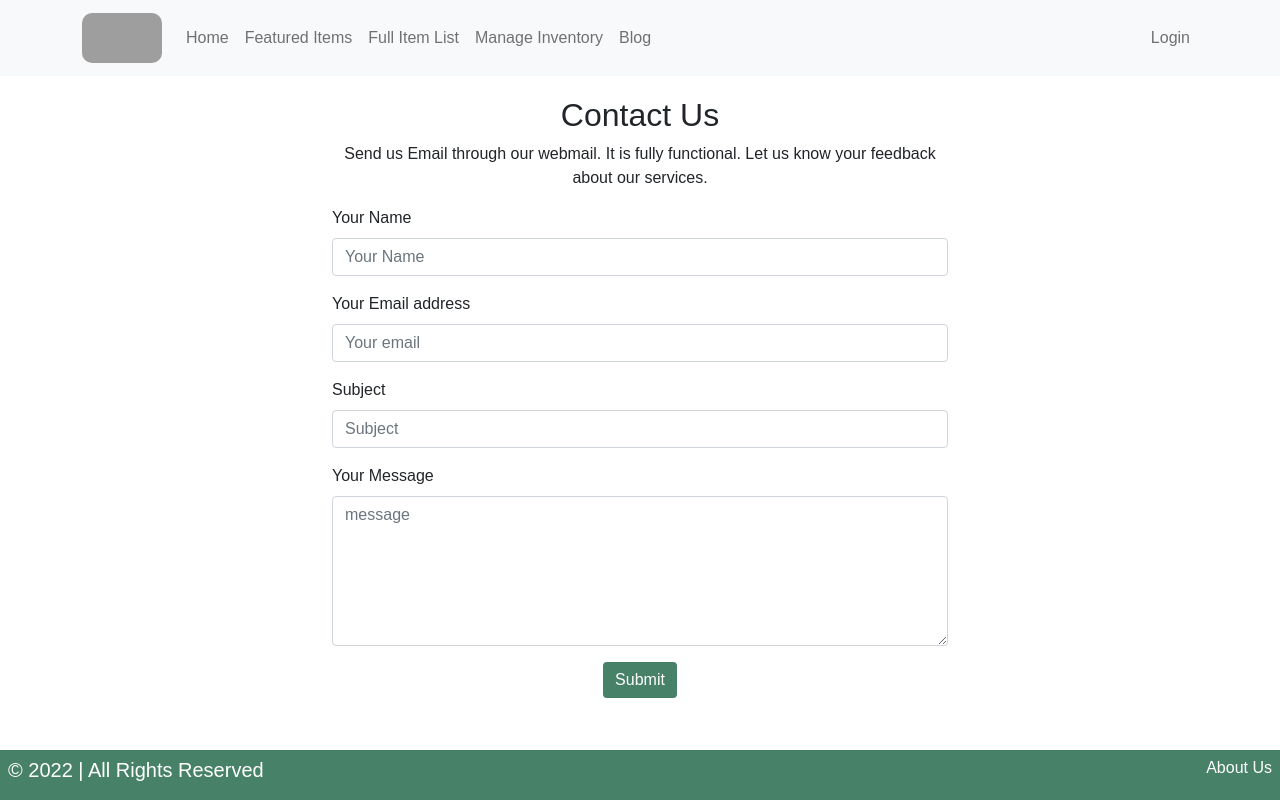
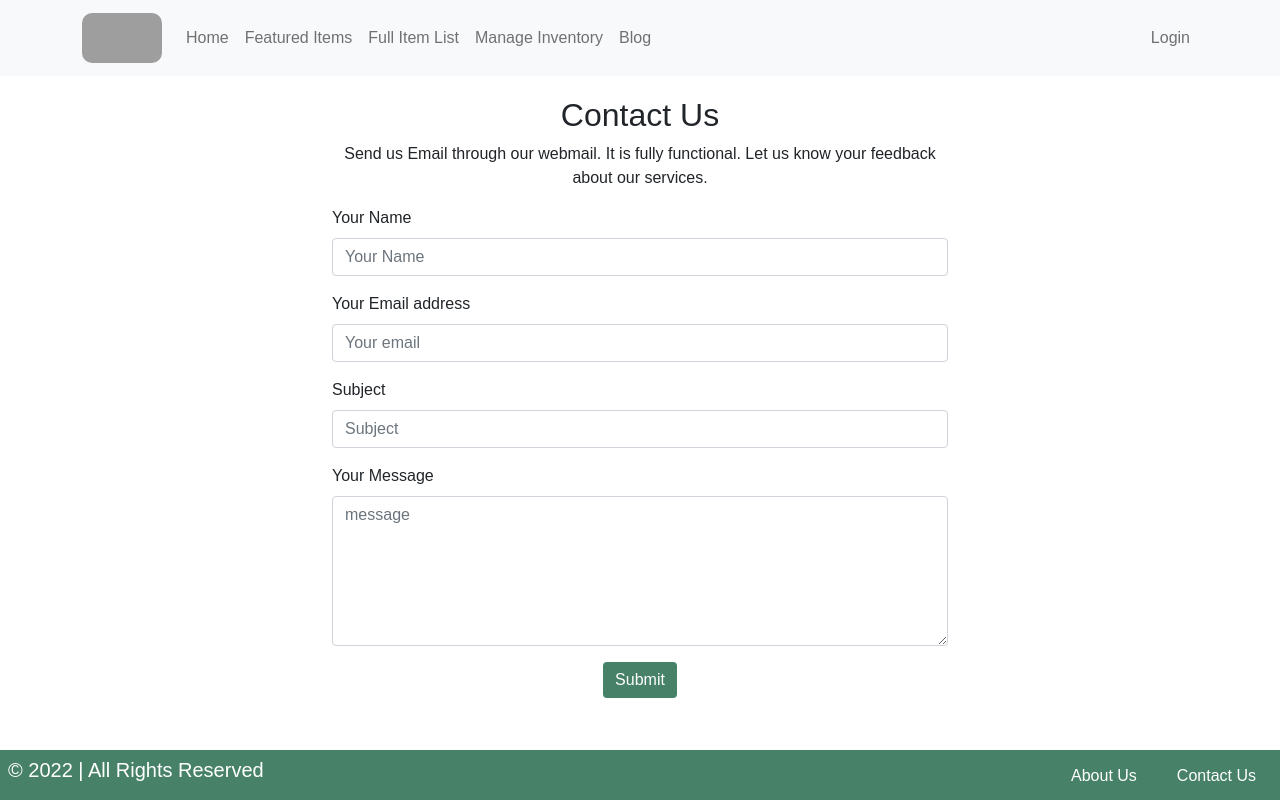
Before and after one commit to n00bNn00b/textile-machines-mart-client, a React (Create React App) app: page /contactus in a window 1280 px wide. Built offline with nearby package versions, Linux system fonts and the light colour scheme; no server answers; grey boxes are pictures that could not be loaded.

Commit message:
not found page modified, button added in full item list, Social login button size fixed, footer link fixed

```diff
--- a/src/pages/Full/Full.jsx
+++ b/src/pages/Full/Full.jsx
@@ -1,6 +1,7 @@
 import axios from "axios";
 import React, { useEffect, useState } from "react";
-import { Container } from "react-bootstrap";
+import { Button, Container } from "react-bootstrap";
+import { Link } from "react-router-dom";
 import Product from "../Product/Product";
 import Loading from "../SharedComponents/Loading/Loading";
 
@@ -17,7 +18,7 @@ const Full = () => {
   }, []);
   // console.log(products);
   return (
-    <Container className="mt-5">
+    <Container className="mt-5 pb-3 w-100">
       <h2 className="text-center pt-5">Full Item List</h2>
       {loading ? (
         <Loading loading={loading} />
@@ -30,6 +31,14 @@ const Full = () => {
           ))}
         </div>
       )}
+      <Button
+        style={{ backgroundColor: "rgb(70, 129, 104)" }}
+        as={Link}
+        to="/manageInventory"
+        className="d-block mx-auto w-25 border-0 mb-5"
+      >
+        Manage Inventory
+      </Button>
     </Container>
   );
 };
--- a/src/pages/ManageInventory/ManageInventory.jsx
+++ b/src/pages/ManageInventory/ManageInventory.jsx
@@ -1,6 +1,7 @@
 import axios from "axios";
 import React, { useEffect, useState } from "react";
-import { Container } from "react-bootstrap";
+import { Button, Container } from "react-bootstrap";
+import { Link } from "react-router-dom";
 import Inventory from "./Inventory";
 
 const ManageInventory = () => {
@@ -16,6 +17,15 @@ const ManageInventory = () => {
     <Container className="pb-5">
       <div>
         <h2 className="text-center mt-5 pt-5">Manage Inventory</h2>
+        <Button
+          className="border-0 ms-3"
+          style={{ backgroundColor: "rgb(70, 129, 104)" }}
+          as={Link}
+          to="/addItem"
+        >
+          {" "}
+          Add New Item
+        </Button>
         <div>
           {inventories.map((inventory) => (
             <Inventory key={inventory._id} inventory={inventory} />
--- a/src/pages/NotFound/NotFound.jsx
+++ b/src/pages/NotFound/NotFound.jsx
@@ -6,7 +6,11 @@ const NotFound = () => {
   return (
     <Container className="mt-5">
       <div className="pt-5">
-        <img src="https://i.ibb.co/3fvkmps/404.webp" alt="not found" />
+        <img
+          className="d-block mx-auto"
+          src="https://i.ibb.co/3fvkmps/404.webp"
+          alt="not found"
+        />
         <p>
           <h1 className="text-center">The Requested Content Was not Found!</h1>
         </p>
--- a/src/pages/SharedComponents/Footer/Footer.jsx
+++ b/src/pages/SharedComponents/Footer/Footer.jsx
@@ -1,4 +1,6 @@
 import React from "react";
+import { Nav } from "react-bootstrap";
+import { Link } from "react-router-dom";
 
 const Footer = () => {
   const year = new Date().getFullYear();
@@ -14,16 +16,16 @@ const Footer = () => {
       </div>
       <div className="mt-2">
         <h6>
-          {" "}
-          <a
-            style={{ textDecoration: "none" }}
-            className="text-white me-2"
-            href="/about"
-          >
-            {" "}
-            About Us
-          </a>{" "}
-        </h6>
+          <Nav>
+            <Nav.Link className="text-white me-2" as={Link} to="/about">
+              About Us
+            </Nav.Link>
+
+            <Nav.Link className="text-white me-2" as={Link} to="/contactus">
+              Contact Us
+            </Nav.Link>
+          </Nav>
+        </h6>{" "}
       </div>
     </div>
   );
--- a/src/pages/authentication/SocialLogin/SocialLogin.jsx
+++ b/src/pages/authentication/SocialLogin/SocialLogin.jsx
@@ -59,7 +59,7 @@ const SocialLogin = () => {
       <Button
         onClick={googleSignInHandler}
         style={{ backgroundColor: "rgb(70 129 104)" }}
-        className="w-50 border-0 my-3"
+        className="w-25 border-0 my-3"
       >
         <img
           className="w-25"
@@ -71,7 +71,7 @@ const SocialLogin = () => {
       <Button
         onClick={gitHubSignInHandler}
         style={{ backgroundColor: "rgb(70 129 104)" }}
-        className="w-50 border-0"
+        className="w-25 border-0"
       >
         <img
           className="w-25"
```
